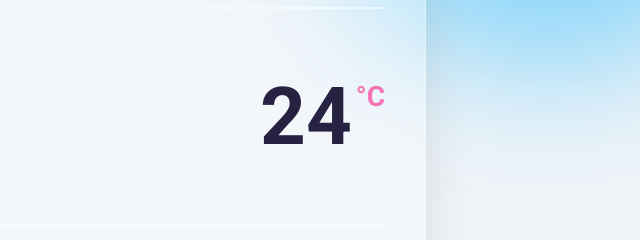
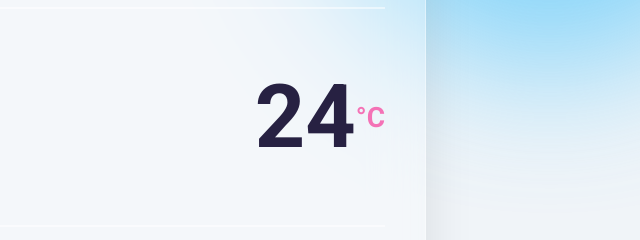
Before and after one commit to Memzy2/SheCodes-W6-Final-Project, a website built with Parcel: page index.html in a window 1280 px wide. Shown: the part 285-525 px from the top of the page, 555-1195 px from the left. Built offline with nearby package versions, Linux system fonts and the light colour scheme.

Commit message:
Updated the styles.css file

```diff
--- a/src/styles.css
+++ b/src/styles.css
@@ -129,22 +129,30 @@ main {
 }
 
 .current-temperature-value {
-  font-size: 80px;
+  font-size: 88px;
+  line-height: 88px;
   font-weight: bold;
   color: #272142;
 }
 
 .current-temperature-icon {
-  font-size: 80px;
+  width: 88px;
+  height: 88px;
 }
 
 .current-temperature-unit {
   color: #f472b6;
   font-weight: bold;
   font-size: 28px;
-  vertical-align: top;
-  margin-top: 10px;
+  margin-top: 6x;
   display: inline-block;
+}
+
+.current-temperature {
+  display: flex;
+  flex-direction: row;
+  align-items: center;
+  justify-content: start;
 }
 
 footer {
```
